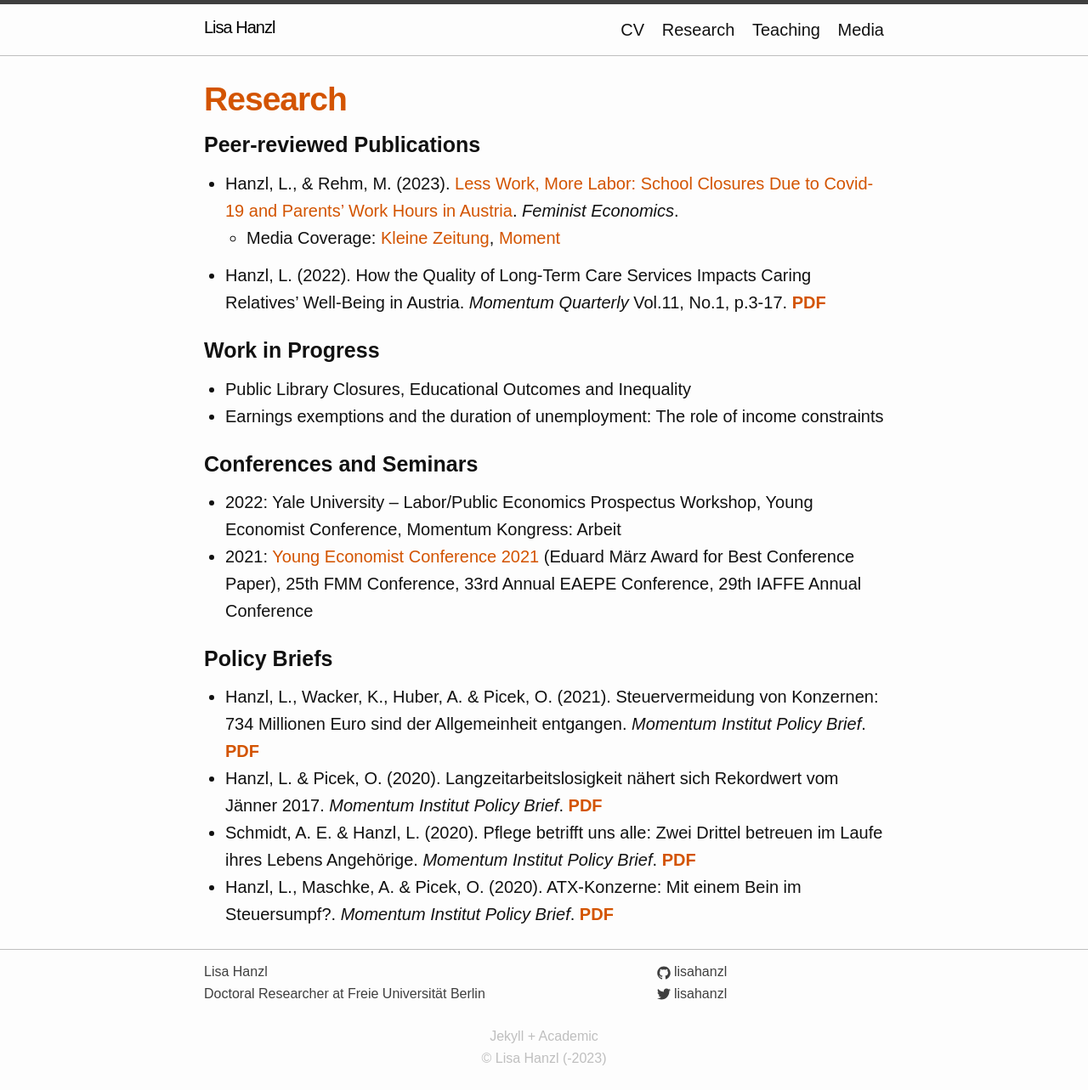
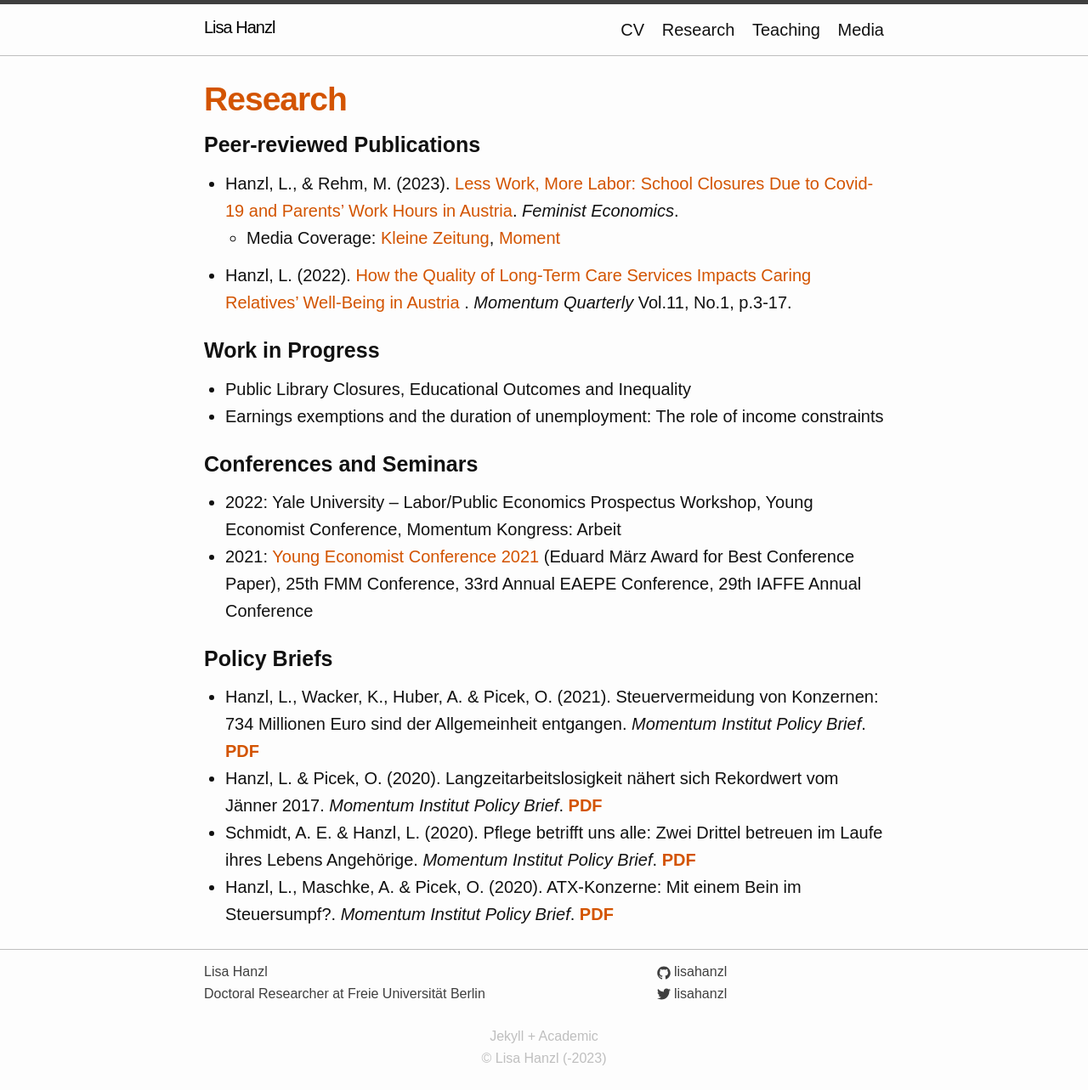
Before and after one commit to lisahanzl/lisahanzl.github.io, a Jekyll site: the page built from 01_research.md, in a window 1280 px wide. Shown: the whole page at 85% size. Built offline with Jekyll 4.4.1, drawn with Linux system fonts in a browser that asks for light colours.

Commit message:
Update 01_research.md

```diff
--- a/01_research.md
+++ b/01_research.md
@@ -13,7 +13,7 @@ permalink: /research/
 <p> </p>
 
 <p> </p>
-- Hanzl, L. (2022). How the Quality of Long-Term Care Services Impacts Caring Relatives’ Well-Being in Austria. *Momentum Quarterly* Vol.11, No.1, p.3-17. [**PDF**](https://doi.org/10.15203/momentumquarterly.vol11.no1.p3-17){:target="_blank"}
+- Hanzl, L. (2022). [How the Quality of Long-Term Care Services Impacts Caring Relatives’ Well-Being in Austria](https://doi.org/10.15203/momentumquarterly.vol11.no1.p3-17){:target="_blank"} . *Momentum Quarterly* Vol.11, No.1, p.3-17.
 <p> </p>
 
 ### Work in Progress
```
